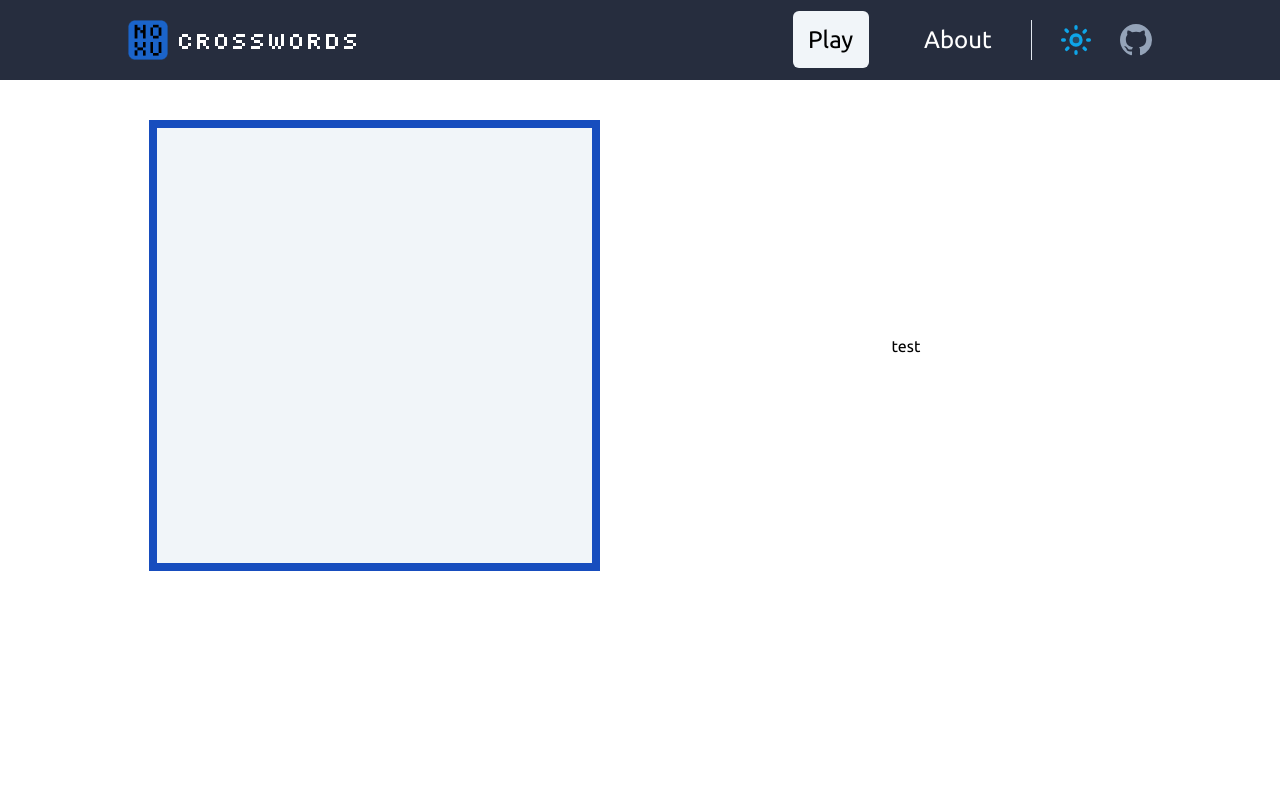
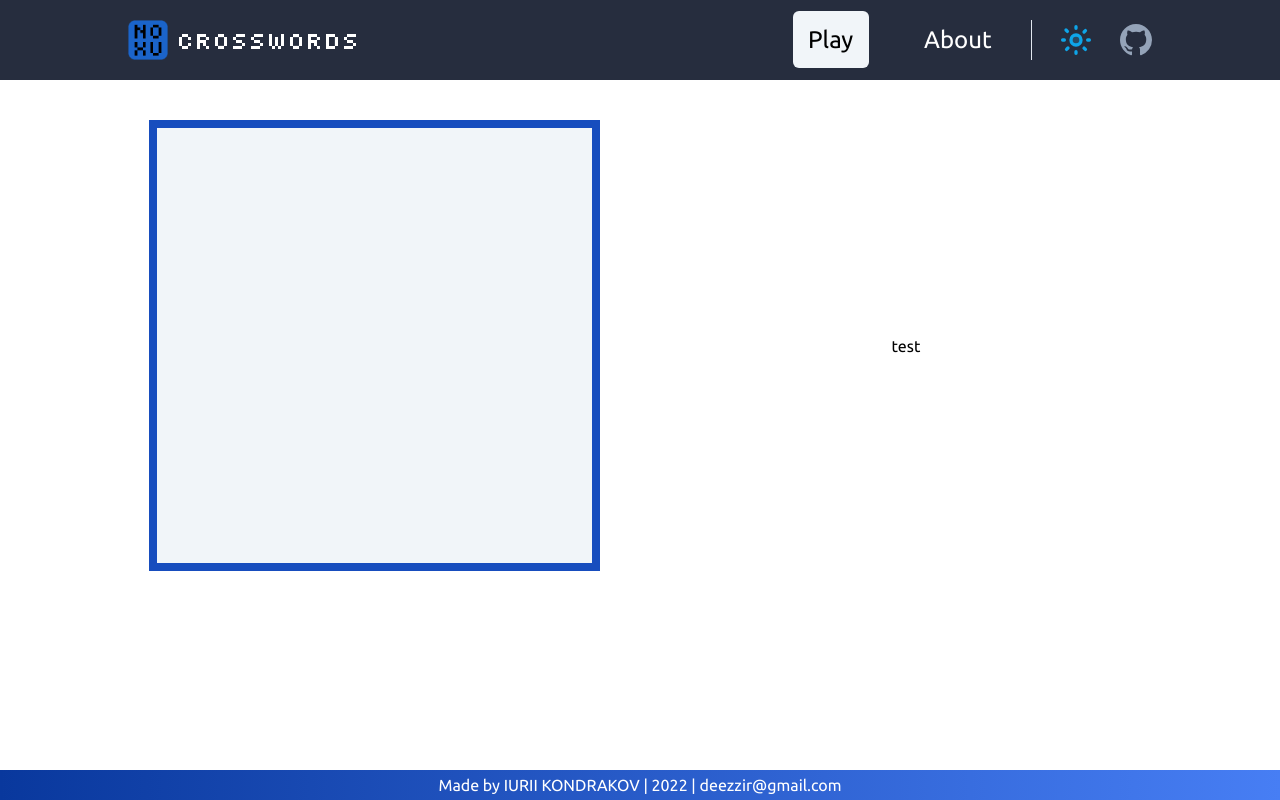
Before and after one commit to Deezzir/Crosswords, a Vue app: page / in a window 1280 px wide. Built offline with nearby package versions, Linux system fonts and the light colour scheme.

Commit message:
footer and css enhancements

```diff
--- a/src/App.vue
+++ b/src/App.vue
@@ -1,5 +1,6 @@
 <script setup lang="ts">
 import { RouterView } from "vue-router";
+import FooterVue from "./components/Footer/Footer.vue";
 import Loader from "./components/Loader/Loader.vue";
 import Navbar from "./components/Navbar/Navbar.vue";
 </script>
@@ -8,4 +9,5 @@ import Navbar from "./components/Navbar/Navbar.vue";
     <Loader />
     <Navbar />
     <RouterView />
+    <FooterVue />
 </template>
--- /dev/null
+++ b/src/components/Footer/Footer.vue
@@ -0,0 +1,6 @@
+<template>
+    <footer
+        class="fixed bottom-[0] h-[30px] w-full bg-gradient-to-l from-[#477ef4] to-[#09389d] text-center leading-[30px] text-white">
+        Made by IURII KONDRAKOV | 2022 | deezzir@gmail.com
+    </footer>
+</template>
--- a/src/components/Navbar/NavItem.vue
+++ b/src/components/Navbar/NavItem.vue
@@ -24,7 +24,7 @@ export default defineComponent({
         :class="[
             nav.current
                 ? 'bg-slate-100 text-black dark:bg-slate-900 dark:text-white'
-                : 'hover:bg-slate-800/80  hover:opacity-70 dark:hover:bg-slate-700',
+                : 'hover:bg-slate-700/80  hover:opacity-70 dark:hover:bg-slate-700',
             isDropdown ? 'grow px-[0.8vw] py-[1.2vh]' : 'px-[1.2vw] py-[15px]',
         ]"
         :to="nav.href">
--- a/src/components/Navbar/Navbar.vue
+++ b/src/components/Navbar/Navbar.vue
@@ -59,7 +59,7 @@ export default defineComponent({
     <Menu
         as="nav"
         v-slot="{ open }"
-        class="sticky top-0 z-40 flex h-[80px] bg-slate-900/[.90] backdrop-blur transition-colors duration-500 dark:border-b dark:border-slate-50/[0.05] dark:bg-slate-800/80">
+        class="sticky top-0 z-40 flex h-[80px] bg-slate-900/[.90] backdrop-blur transition-colors duration-500 border-0 dark:border-b dark:border-slate-50/[0.05] dark:bg-slate-800/80">
         <div
             class="m-auto flex w-full items-center justify-between py-3 px-[10vw]">
             <NavLogo />
--- a/src/index.css
+++ b/src/index.css
@@ -6,6 +6,12 @@
 
 
 @layer base {
+    * {
+        margin: 0;
+        padding: 0;
+        box-sizing: border-box;
+    }
+
     html {
         scroll-behavior: smooth;
         @apply 2xl:text-[18px] xl:text-[16px] lg:text-[14px] md:text-[12px] text-[10px];
```
